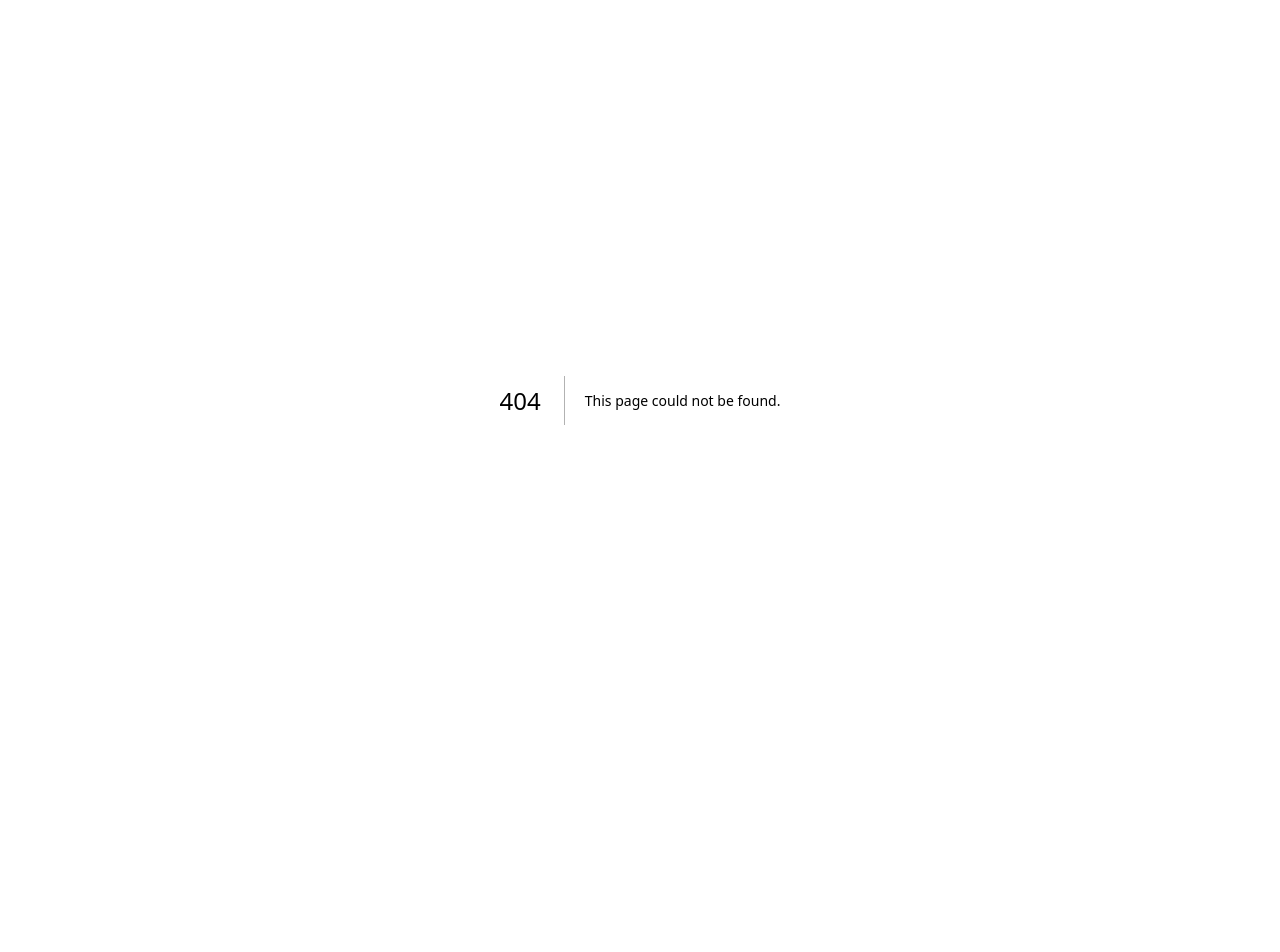
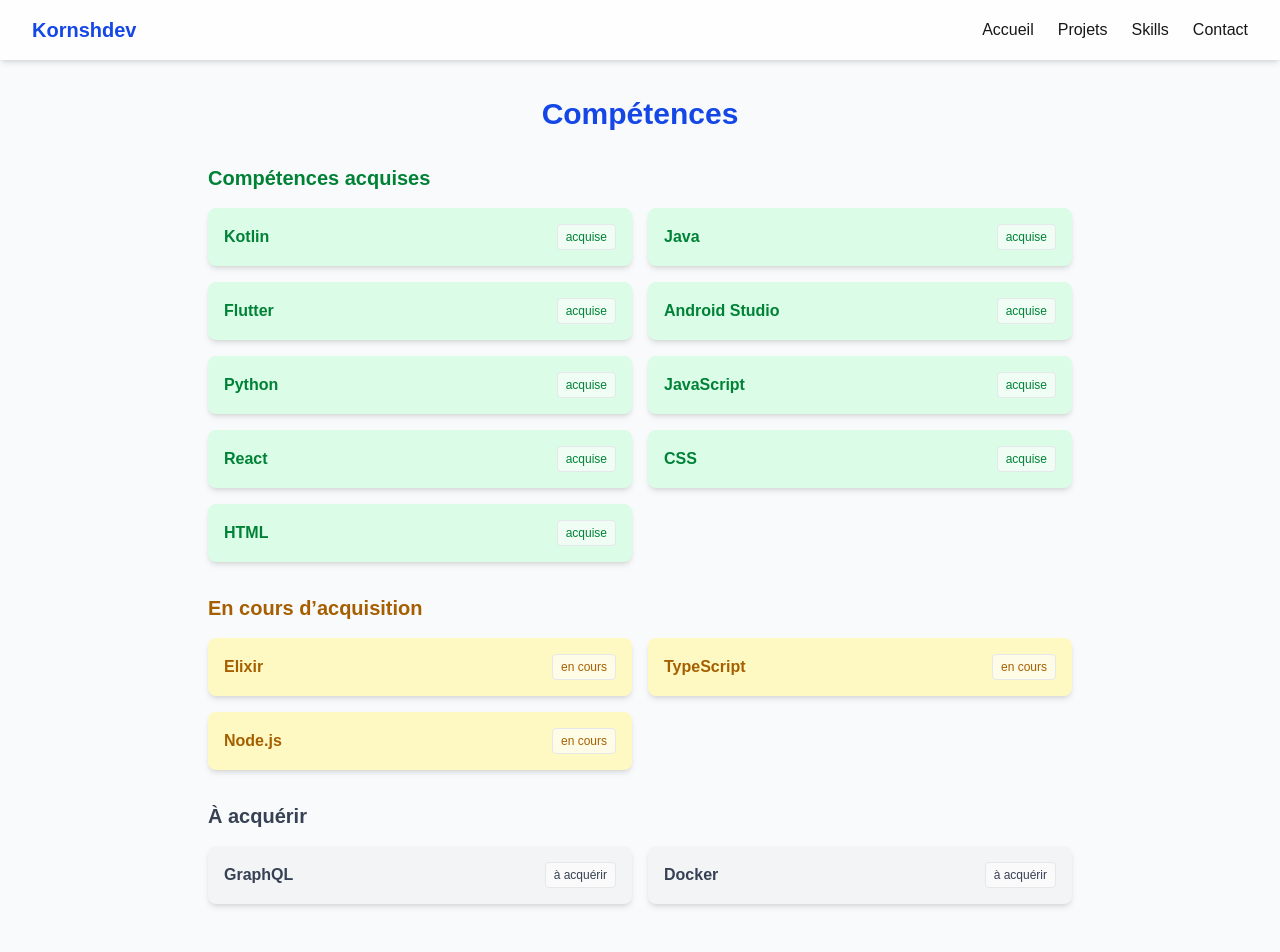
Before and after one commit to ujju16/kornshdevportfolio, a Next.js app in the folder kornshportfolio/: page /skills in a window 1280 px wide. Before the commit this address had no page. Shown: the top 952 px of the page. Before the commit the page ends 800 px from the top, so only its background shows below. Built offline with nearby package versions, Linux system fonts and the light colour scheme.

Commit message:
Troisieme Iteration

```diff
--- /dev/null
+++ b/kornshportfolio/src/app/contact/page.tsx
@@ -0,0 +1,21 @@
+import React from 'react';
+import Navbar from '../../components/Navbar';
+import Footer from '../../components/Footer';
+import ContactForm from '../../components/ContactForm';
+
+export default function ContactPage() {
+  return (
+    <main className="min-h-screen bg-gray-50 pt-24 pb-12">
+      <Navbar />
+      <section className="max-w-2xl mx-auto px-4">
+        <h1 className="text-3xl font-bold text-blue-700 mb-8 text-center">Contact</h1>
+        <ContactForm />
+        <div className="mt-8 flex flex-col items-center gap-2 text-gray-600">
+          <a href="https://github.com/kornshdev" target="_blank" rel="noopener noreferrer" className="hover:underline">GitHub</a>
+          <a href="https://linkedin.com/in/kornshdev" target="_blank" rel="noopener noreferrer" className="hover:underline">LinkedIn</a>
+        </div>
+      </section>
+      <Footer />
+    </main>
+  );
+}
--- a/kornshportfolio/src/app/page.tsx
+++ b/kornshportfolio/src/app/page.tsx
@@ -1,103 +1,70 @@
-import Image from "next/image";
+import Navbar from '../components/Navbar';
+import AnimatedBackground from '../components/AnimatedBackground';
+import Footer from '../components/Footer';
+import ProjectCard from '../components/ProjectCard';
 
-export default function Home() {
+const recentProjects = [
+	{
+		title: 'App Android Kotlin',
+		description: 'Application mobile Android native développée en Kotlin.',
+		stack: ['Kotlin', 'Android Studio'],
+		github: '#',
+		demo: '#',
+	},
+	{
+		title: 'API Backend Elixir',
+		description: 'API REST performante réalisée avec Elixir et Phoenix.',
+		stack: ['Elixir', 'Phoenix'],
+		github: '#',
+		demo: '#',
+	},
+	{
+		title: 'Portfolio Next.js',
+		description: 'Ce portfolio moderne avec Next.js, React et Tailwind CSS.',
+		stack: ['Next.js', 'React', 'Tailwind CSS'],
+		github: '#',
+		demo: '#',
+	},
+];
+
+export default function HomePage() {
 	return (
-    <div className="grid grid-rows-[20px_1fr_20px] items-center justify-items-center min-h-screen p-8 pb-20 gap-16 sm:p-20 font-[family-name:var(--font-geist-sans)]">
-      <main className="flex flex-col gap-[32px] row-start-2 items-center sm:items-start">
-        <Image
-          className="dark:invert"
-          src="/next.svg"
-          alt="Next.js logo"
-          width={180}
-          height={38}
-          priority
-        />
-        <ol className="list-inside list-decimal text-sm/6 text-center sm:text-left font-[family-name:var(--font-geist-mono)]">
-          <li className="mb-2 tracking-[-.01em]">
-            Get started by editing{" "}
-            <code className="bg-black/[.05] dark:bg-white/[.06] px-1 py-0.5 rounded font-[family-name:var(--font-geist-mono)] font-semibold">
-              src/app/page.tsx
-            </code>
-            .
-          </li>
-          <li className="tracking-[-.01em]">
-            Save and see your changes instantly.
-          </li>
-        </ol>
-
-        <div className="flex gap-4 items-center flex-col sm:flex-row">
+		<main className="relative min-h-screen flex flex-col items-center justify-center">
+			<AnimatedBackground />
+			<Navbar />
+			<section className="pt-32 pb-12 w-full max-w-4xl mx-auto text-center">
+				<h1 className="text-4xl md:text-5xl font-bold text-blue-700 mb-2">
+					Kornshdev
+				</h1>
+				<h2 className="text-xl md:text-2xl text-gray-700 mb-6">
+					Développeur Web Fullstack - Spécialisation Android
+				</h2>
+				<p className="mb-8 text-gray-600 max-w-2xl mx-auto">
+					Passionné par le développement mobile (Kotlin, Java, Flutter) et web
+					(React, Next.js, Python, Elixir), je conçois des solutions performantes
+					et modernes.
+				</p>
+				<div className="flex flex-wrap gap-6 justify-center mb-10">
+					{recentProjects.map((proj) => (
+						<ProjectCard key={proj.title} {...proj} />
+					))}
+				</div>
+				<div className="flex gap-4 justify-center">
 					<a
-            className="rounded-full border border-solid border-transparent transition-colors flex items-center justify-center bg-foreground text-background gap-2 hover:bg-[#383838] dark:hover:bg-[#ccc] font-medium text-sm sm:text-base h-10 sm:h-12 px-4 sm:px-5 sm:w-auto"
-            href="https://vercel.com/new?utm_source=create-next-app&utm_medium=appdir-template-tw&utm_campaign=create-next-app"
-            target="_blank"
-            rel="noopener noreferrer"
+						href="/projects"
+						className="bg-blue-600 text-white px-6 py-2 rounded shadow hover:bg-blue-700 transition"
 					>
-            <Image
-              className="dark:invert"
-              src="/vercel.svg"
-              alt="Vercel logomark"
-              width={20}
-              height={20}
-            />
-            Deploy now
+						Voir tous les projets
 					</a>
 					<a
-            className="rounded-full border border-solid border-black/[.08] dark:border-white/[.145] transition-colors flex items-center justify-center hover:bg-[#f2f2f2] dark:hover:bg-[#1a1a1a] hover:border-transparent font-medium text-sm sm:text-base h-10 sm:h-12 px-4 sm:px-5 w-full sm:w-auto md:w-[158px]"
-            href="https://nextjs.org/docs?utm_source=create-next-app&utm_medium=appdir-template-tw&utm_campaign=create-next-app"
-            target="_blank"
-            rel="noopener noreferrer"
+						href="/contact"
+						className="bg-gray-200 text-blue-700 px-6 py-2 rounded shadow hover:bg-gray-300 transition"
 					>
-            Read our docs
+						Contact
 					</a>
 				</div>
+			</section>
+			<Footer />
 		</main>
-      <footer className="row-start-3 flex gap-[24px] flex-wrap items-center justify-center">
-        <a
-          className="flex items-center gap-2 hover:underline hover:underline-offset-4"
-          href="https://nextjs.org/learn?utm_source=create-next-app&utm_medium=appdir-template-tw&utm_campaign=create-next-app"
-          target="_blank"
-          rel="noopener noreferrer"
-        >
-          <Image
-            aria-hidden
-            src="/file.svg"
-            alt="File icon"
-            width={16}
-            height={16}
-          />
-          Learn
-        </a>
-        <a
-          className="flex items-center gap-2 hover:underline hover:underline-offset-4"
-          href="https://vercel.com/templates?framework=next.js&utm_source=create-next-app&utm_medium=appdir-template-tw&utm_campaign=create-next-app"
-          target="_blank"
-          rel="noopener noreferrer"
-        >
-          <Image
-            aria-hidden
-            src="/window.svg"
-            alt="Window icon"
-            width={16}
-            height={16}
-          />
-          Examples
-        </a>
-        <a
-          className="flex items-center gap-2 hover:underline hover:underline-offset-4"
-          href="https://nextjs.org?utm_source=create-next-app&utm_medium=appdir-template-tw&utm_campaign=create-next-app"
-          target="_blank"
-          rel="noopener noreferrer"
-        >
-          <Image
-            aria-hidden
-            src="/globe.svg"
-            alt="Globe icon"
-            width={16}
-            height={16}
-          />
-          Go to nextjs.org →
-        </a>
-      </footer>
-    </div>
 	);
 }
--- /dev/null
+++ b/kornshportfolio/src/app/projects/page.tsx
@@ -0,0 +1,61 @@
+import React from 'react';
+import Navbar from '../../components/Navbar';
+import ProjectCard from '../../components/ProjectCard';
+import Footer from '../../components/Footer';
+
+const projects = [
+	{
+		title: 'App Android Kotlin',
+		description: 'Application mobile Android native développée en Kotlin.',
+		stack: ['Kotlin', 'Android Studio'],
+		github: '#',
+		demo: '#',
+	},
+	{
+		title: 'API Backend Elixir',
+		description: 'API REST performante réalisée avec Elixir et Phoenix.',
+		stack: ['Elixir', 'Phoenix'],
+		github: '#',
+		demo: '#',
+	},
+	{
+		title: 'Portfolio Next.js',
+		description: 'Ce portfolio moderne avec Next.js, React et Tailwind CSS.',
+		stack: ['Next.js', 'React', 'Tailwind CSS'],
+		github: '#',
+		demo: '#',
+	},
+	{
+		title: 'App Flutter',
+		description: 'Application multiplateforme réalisée avec Flutter.',
+		stack: ['Flutter', 'Dart'],
+		github: '#',
+		demo: '#',
+	},
+	{
+		title: 'Backend Python',
+		description: 'API backend robuste en Python (FastAPI).',
+		stack: ['Python', 'FastAPI'],
+		github: '#',
+		demo: '#',
+	},
+];
+
+export default function ProjectsPage() {
+	return (
+		<main className="min-h-screen bg-gray-50 pt-24 pb-12">
+			<Navbar />
+			<section className="max-w-5xl mx-auto px-4">
+				<h1 className="text-3xl font-bold text-blue-700 mb-8 text-center">
+					Projets
+				</h1>
+				<div className="grid grid-cols-1 md:grid-cols-2 lg:grid-cols-3 gap-8">
+					{projects.map((proj) => (
+						<ProjectCard key={proj.title} {...proj} />
+					))}
+				</div>
+			</section>
+			<Footer />
+		</main>
+	);
+}
--- /dev/null
+++ b/kornshportfolio/src/app/skills/page.tsx
@@ -0,0 +1,57 @@
+import React from 'react';
+import Navbar from '../../components/Navbar';
+import SkillCard from '../../components/SkillCard';
+import Footer from '../../components/Footer';
+
+const skills = [
+  { name: 'Kotlin', level: 'acquise' as const },
+  { name: 'Java', level: 'acquise' as const },
+  { name: 'Flutter', level: 'acquise' as const },
+  { name: 'Android Studio', level: 'acquise' as const },
+  { name: 'Python', level: 'acquise' as const },
+  { name: 'JavaScript', level: 'acquise' as const },
+  { name: 'Elixir', level: 'en cours' as const },
+  { name: 'React', level: 'acquise' as const },
+  { name: 'CSS', level: 'acquise' as const },
+  { name: 'HTML', level: 'acquise' as const },
+  { name: 'TypeScript', level: 'en cours' as const },
+  { name: 'Node.js', level: 'en cours' as const },
+  { name: 'GraphQL', level: 'à acquérir' as const },
+  { name: 'Docker', level: 'à acquérir' as const },
+];
+
+export default function SkillsPage() {
+  return (
+    <main className="min-h-screen bg-gray-50 pt-24 pb-12">
+      <Navbar />
+      <section className="max-w-4xl mx-auto px-4">
+        <h1 className="text-3xl font-bold text-blue-700 mb-8 text-center">Compétences</h1>
+        <div className="mb-8">
+          <h2 className="text-xl font-semibold mb-4 text-green-700">Compétences acquises</h2>
+          <div className="grid grid-cols-1 md:grid-cols-2 gap-4">
+            {skills.filter(s => s.level === 'acquise').map(skill => (
+              <SkillCard key={skill.name} {...skill} />
+            ))}
+          </div>
+        </div>
+        <div className="mb-8">
+          <h2 className="text-xl font-semibold mb-4 text-yellow-700">En cours d’acquisition</h2>
+          <div className="grid grid-cols-1 md:grid-cols-2 gap-4">
+            {skills.filter(s => s.level === 'en cours').map(skill => (
+              <SkillCard key={skill.name} {...skill} />
+            ))}
+          </div>
+        </div>
+        <div>
+          <h2 className="text-xl font-semibold mb-4 text-gray-700">À acquérir</h2>
+          <div className="grid grid-cols-1 md:grid-cols-2 gap-4">
+            {skills.filter(s => s.level === 'à acquérir').map(skill => (
+              <SkillCard key={skill.name} {...skill} />
+            ))}
+          </div>
+        </div>
+      </section>
+      <Footer />
+    </main>
+  );
+}
--- /dev/null
+++ b/kornshportfolio/src/components/ContactForm.tsx
@@ -0,0 +1,18 @@
+import React from 'react';
+
+const ContactForm = () => (
+  <form className="flex flex-col gap-4 max-w-md mx-auto bg-white/90 p-8 rounded-lg shadow-lg mt-8">
+    <label className="font-semibold">Nom
+      <input type="text" name="name" className="w-full mt-1 p-2 border rounded" required />
+    </label>
+    <label className="font-semibold">Email
+      <input type="email" name="email" className="w-full mt-1 p-2 border rounded" required />
+    </label>
+    <label className="font-semibold">Message
+      <textarea name="message" rows={5} className="w-full mt-1 p-2 border rounded" required />
+    </label>
+    <button type="submit" className="bg-blue-600 text-white py-2 px-4 rounded hover:bg-blue-700 transition">Envoyer</button>
+  </form>
+);
+
+export default ContactForm;
```
Lines whose indentation alone changed are shown as unchanged.
